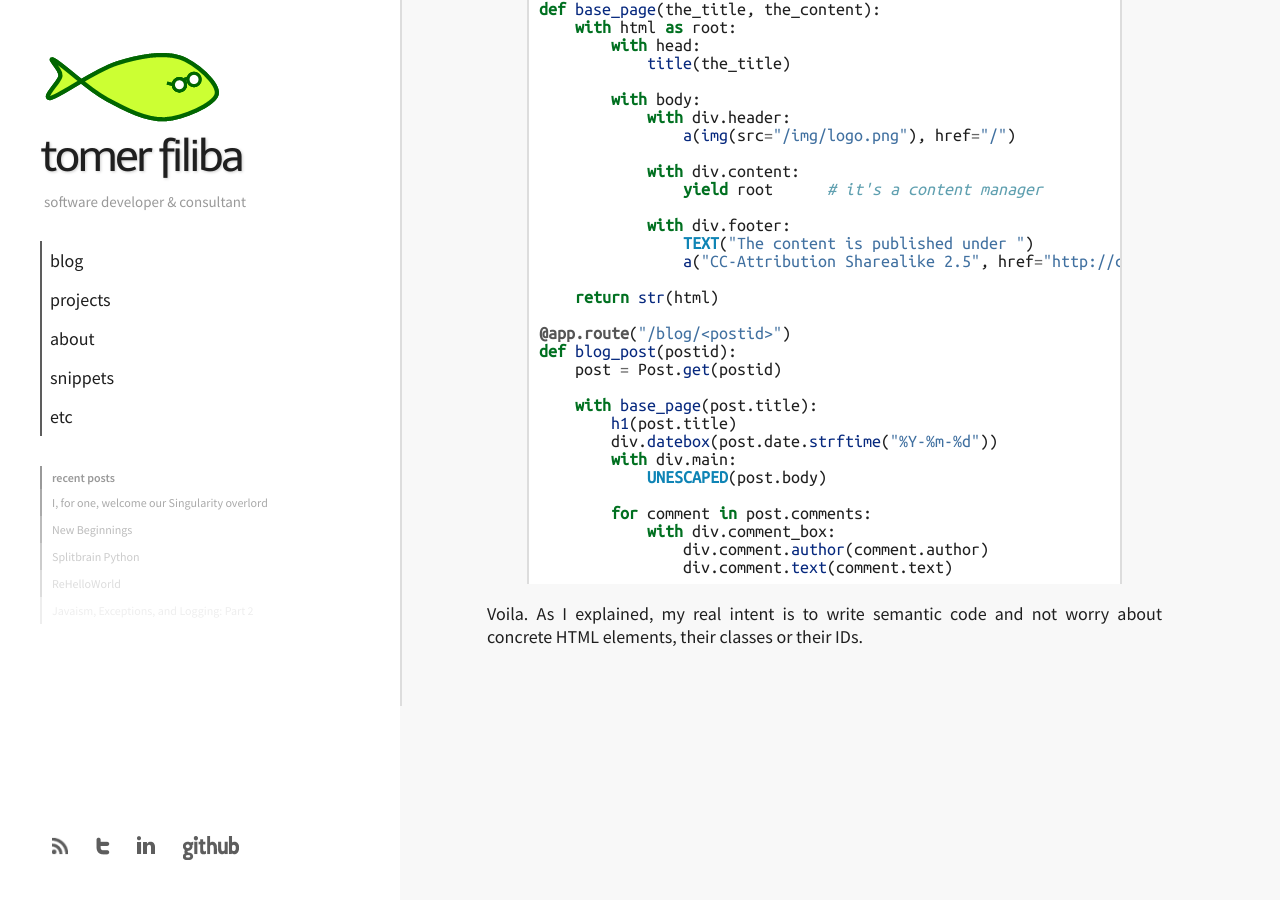
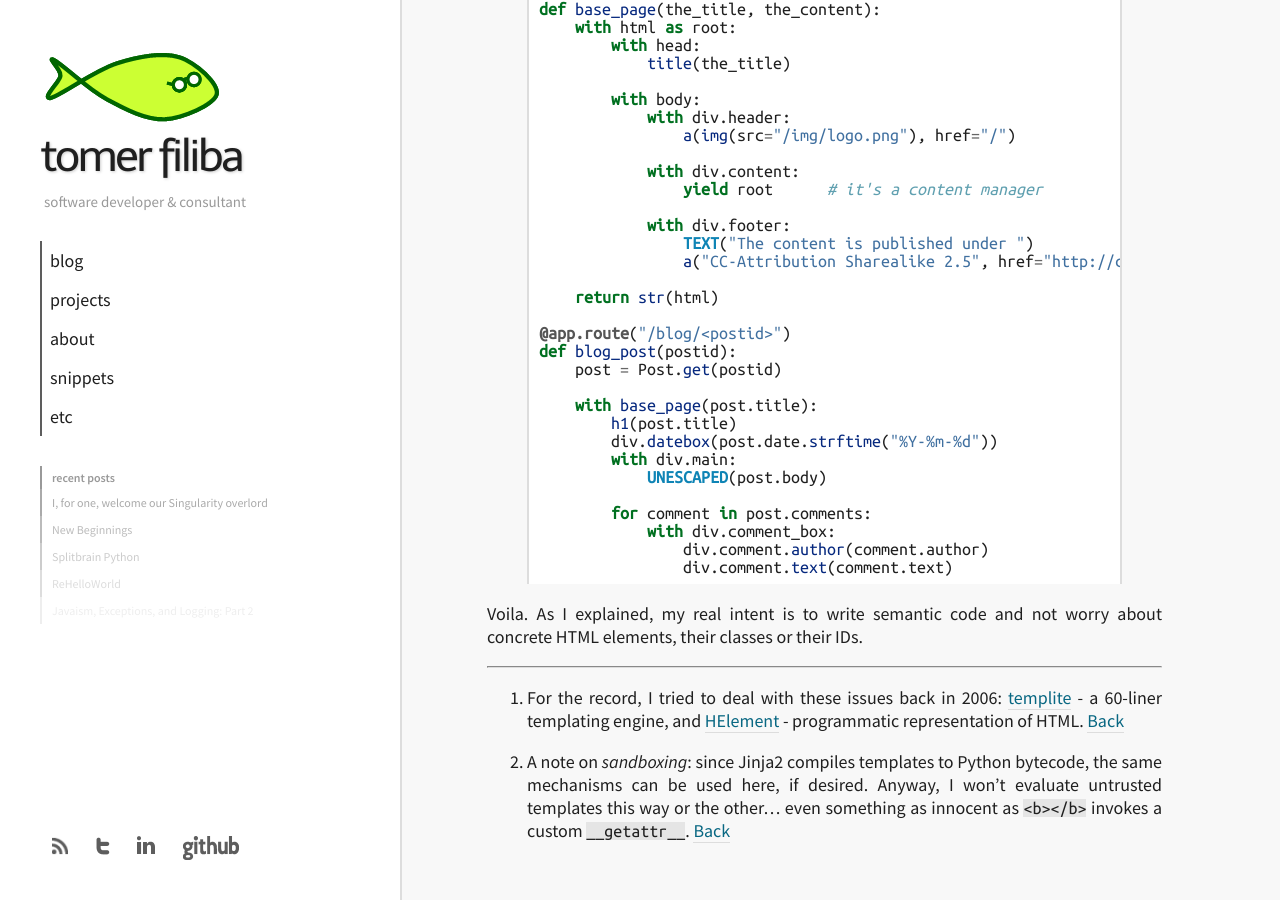
Before and after one commit to tomerfiliba/tomerfiliba.github.io, a Jekyll site: the page built from blog/_posts/2012-10-03-Hypertext.md, in a window 1280 px wide and 900 px high, scrolled down 3046 px. Built offline with Jekyll 4.4.1, drawn with Linux system fonts in a browser that asks for light colours; Markdown is read by kramdown in place of the engine named in the settings.

Commit message:
problems

```diff
--- a/blog/_posts/2012-10-03-Hypertext.md
+++ b/blog/_posts/2012-10-03-Hypertext.md
@@ -189,3 +189,15 @@ def blog_post(postid):
 
 Voila. As I explained, my real intent is to write semantic code and not worry about concrete HTML
 elements, their classes or their IDs.
+
+----------
+
+1. <a name="foot1"></a>For the record, I tried to deal with these issues back in 2006:
+   [templite](http://code.activestate.com/recipes/496702-templite/) - a 60-liner templating engine,
+   and [HElement](http://code.activestate.com/recipes/496743-helement/) - programmatic representation
+   of HTML. [Back](#foot1back)
+
+2. <a name="foot2"></a>A note on *sandboxing*: since Jinja2 compiles templates to Python bytecode,
+   the same mechanisms can be used here, if desired. Anyway, I won't evaluate untrusted templates
+   this way or the other... even something as innocent as ``<b>{{ user.username }}</b>`` invokes
+   a custom ``__getattr__``. [Back](#foot2back)
```
